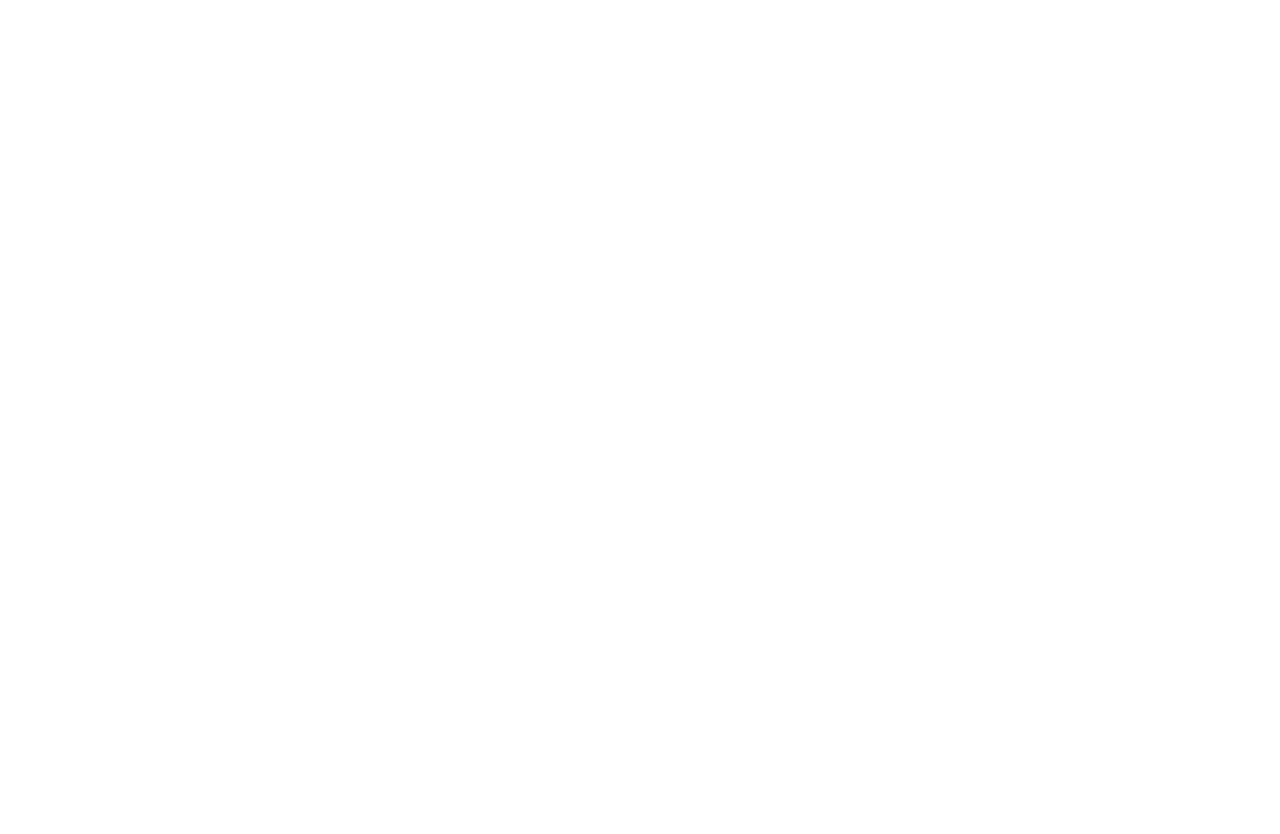
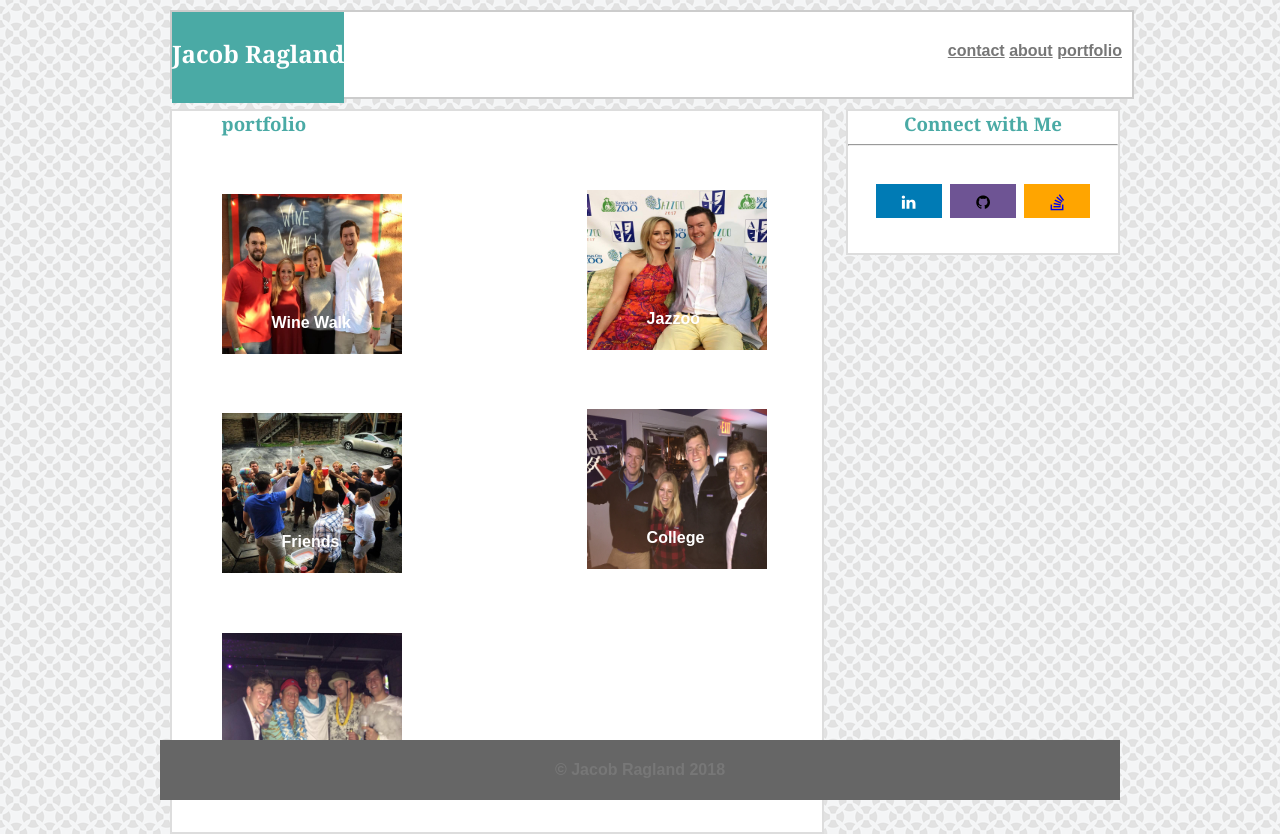
Before and after one commit to RaglandPC/Basic-Portfolio, a plain HTML site: page portfolio.html in a window 1280 px wide. Before the commit the page ends 800 px from the top, so only its background shows below. Drawn offline with Linux system fonts and the light colour scheme.

Commit message:
final changes

```diff
--- a/asssets/css/style.css
+++ b/asssets/css/style.css
@@ -1,35 +1,49 @@
+
+
+
 body{
 	background-image: url(../images/circles-dark.png);
 	font-family: 'Arial', 'Helvetica Neue', Helvetica, sans-serif;
 	font-color: white;
-	position: static;
+	position: relative;
 	width: 960px;
 	margin: 0 auto;
 
 
 }
-h1{
+
+.clearfix {
+  clear: all;
+
+}
+
+
+h2{
 	font-family: 'Georgia', Times, Times New Roman, serif;
 	color: #4aaaa5;
-	text-align: center;
+	margin: 0;
+  float: left;
+  padding-top: 25px;
+  padding-bottom: 33px;
+  background-color: #4aaaa5;
+  color: white;
 
-}
-h2{
-	font-family: 'Georgia', Times, Times New Roman, serif;
-	color: white;
-	float: left;
-	margin: 0;
-	background: #4aaaa5;
-  padding-top: 26px;
+
 
 }
 h3{
 	font-family: 'Georgia', Times, Times New Roman, serif;
 	color: #4aaaa5;
+  margin: 0 auto;
+
+
 }
+
+
 ul a{
+  padding-top: 14px;
 	text-align: right;
-	display: block;
+	display: inline-block;
   color:#777777;
 
 }
@@ -48,10 +62,10 @@ li {
 }
 
 img {
-	height: 170px;
-	height: 170px;
+	height: 150px;
+	height: 150px;
 	float: left;
-	padding: 0;
+	padding-right: 5px;
 
 }
 
@@ -61,22 +75,30 @@ img {
 	background-color: #ffffff;
 	margin: 10px;
 	height: 35px;
-  padding-bottom: 20px;
+  padding-bottom: 50px;
 	border: 2px solid #cccccc;
 	color: white;
+  width: 960px;
 }
 .info{
-	font-size: 20px;
+	font-size: 17px;
 	color: #777777;
 	width: 650px;
 	float: left;
-	text-align: center;
+	text-align: left;
 	background: #ffffff;
 	border: 2px solid #dddddd;
 	margin: 0 1%;
+  line-height: 2;
+  padding-left: 10px;
 
 
 }
+
+.habout-info {
+  float: left;
+}
+
 aside {
   float: right;
   width: 270px;
@@ -87,6 +109,7 @@ aside {
   text-align: center;
   background: #ffffff;
   border: 2px solid #dddddd;
+
 
 
 
@@ -103,23 +126,29 @@ aside {
 
 
 .fa-linkedin {
+  padding-top: 10px;
   background: #007bb5;
+  margin-top: 30px;
   color: white;
 }
 .fa-github {
+  padding-top: 10px;
 	background: #6e5494;
+  margin-top: 30px;
 	color: black;
 
 }
-.fa-soundcloud {
-  background: #ff5500;
-  color: white;
+.fa-stack-overflow {
+  margin-top: 30px;
+  padding-top: 10px;
+  background: orange;
+
 }
 
 
 .d_footer
 {
-    position: absolute;
+    position: fixed;
     bottom:0px;
     background-color: #666666;
     width:960px;
@@ -168,3 +197,133 @@ input[type=submit]:hover {
     border: 2px solid #dddddd
 
 }
+/* portfolio section */
+
+
+.con {
+  float: left;
+  background: #ffffff;
+  width: 650px;
+  margin: 0 1%;
+  border: 2px solid #dddddd;
+}
+
+
+
+
+.wrapper {
+  display: flex ;
+  flex-direction: column;
+  flex-wrap: nowrap;
+  position: relative;
+  float: left;
+  padding-left: 50px;
+
+}
+
+.wrapper2 {
+  display: flex ;
+  flex-direction: column;
+  flex-wrap: nowrap;
+  position: relative;
+  float: right;
+  justify-content: space-around;
+  padding-right: 50px;
+
+
+}
+
+#topleft {
+  order: 1;
+  padding-top: 40px;
+
+
+
+}
+
+#topright {
+  order: 2;
+  padding-top: 79px;
+
+}
+
+
+.pic1 {
+  height: 160px;
+  width: 180px;
+  padding-bottom: 20px;
+}
+
+.pic2 {
+   height: 160px;
+  width: 180px;
+  padding-bottom: 20px;
+}
+
+.pic3 {
+   height: 160px;
+  width: 180px;
+}
+
+
+.pic4 {
+  height: 160px;
+  width: 180px;
+  padding-bottom: 20px;
+}
+
+.pic5 {
+   height: 160px;
+  width: 180px;
+}
+
+
+.text-block1 {
+   position: relative;
+    bottom: 60px;
+    left: 50px;
+    color: white;
+
+
+
+}
+
+
+.text-block2 {
+   position: relative;
+    bottom: 60px;
+     left: 60px;
+     color: white;
+
+
+}
+
+
+.text-block3 {
+   position: relative;
+    bottom: 60px;
+     left: 60px;
+     color: white;
+
+
+}
+
+
+.text-block4 {
+   position: relative;
+    bottom: 40px;
+     left: 60px;
+     color: white;
+
+
+}
+
+
+.text-block5 {
+   position: relative;
+    bottom: 40px;
+     left: 50px;
+     color: white;
+
+
+}
--- a/portfolio.html
+++ b/portfolio.html
@@ -0,0 +1,79 @@
+<html>
+<head>
+
+	<title> My Bio</title>
+	<link rel="stylesheet" type="text/css" href="asssets/css/style.css">
+	<link rel="stylesheet" href="https://cdnjs.cloudflare.com/ajax/libs/font-awesome/4.7.0/css/font-awesome.min.css">
+
+
+</head>
+
+<body>
+
+<nav>
+<div id="navbar">
+	<b><h2> Jacob Ragland</h2></b>
+	<ul class="nav-elements">
+		<strong><li><a href="contact.html">contact</a></li>
+		<li><a href="index.html">about</a></li>
+		<li><a href="portfolio.html">portfolio</a></li></strong>
+	</ul>
+
+</div>
+</nav>
+<section class="con">
+<div class="wrapper">
+	<b><h3> portfolio  </h3><b>
+		<br>
+	<div id="topleft">
+		<img src="asssets/images/Image1.jpg" alt="1" class="pic1">
+	<div class="text-block1">
+		<h4> Wine Walk</h4>
+	</div>
+
+		<img src="asssets/images/Image3.jpg" alt="3" class="pic2">
+	<div class="text-block3">
+		<h4>Friends</h4>
+	</div>
+
+		<img src="asssets/images/Image5.jpg" alt="5" class="pic3">
+	<div class="text-block5">
+			<h4>Halloween</h4>
+    </div>
+	</div>
+
+</div>
+
+<div class="wrapper2">
+	<div id="topright">
+
+		<img src="asssets/images/Image2.jpg" alt="2" class="pic4">
+	<div class="text-block2">
+			<h4> Jazzoo</h4>
+	</div>
+
+
+		<img src="asssets/images/Image4.jpg" alt="4" class="pic5">
+	<div class="text-block4">
+			<h4>College</h4>
+	 </div>
+
+	</div>
+</div>
+</section>
+
+<aside>
+	<h3>Connect with Me</h3>
+	<hr>
+	<a href="https://www.linkedin.com/in/jake-ragland-a65086a9/" class="fa fa-linkedin"></a>
+	<a href="https://github.com/RaglandPC" class="fa fa-github"></a>
+	<a href="https://stackoverflow.com/users/9008688/jacob-ragland" class="fa fa-stack-overflow"></a>
+</aside>
+
+<div class="d_footer">
+	<p>© Jacob Ragland 2018</p>
+</div>
+
+
+</body>
+</html>
```
Also changed, not shown: contact.html (+13 -9 lines), index.html (+17 -13 lines), asssets/images/Image1.jpg (added), asssets/images/Image2.jpg (added), asssets/images/Image3.jpg (added), asssets/images/Image4.jpg (added), asssets/images/Image5.jpg (added), 1 other file.
